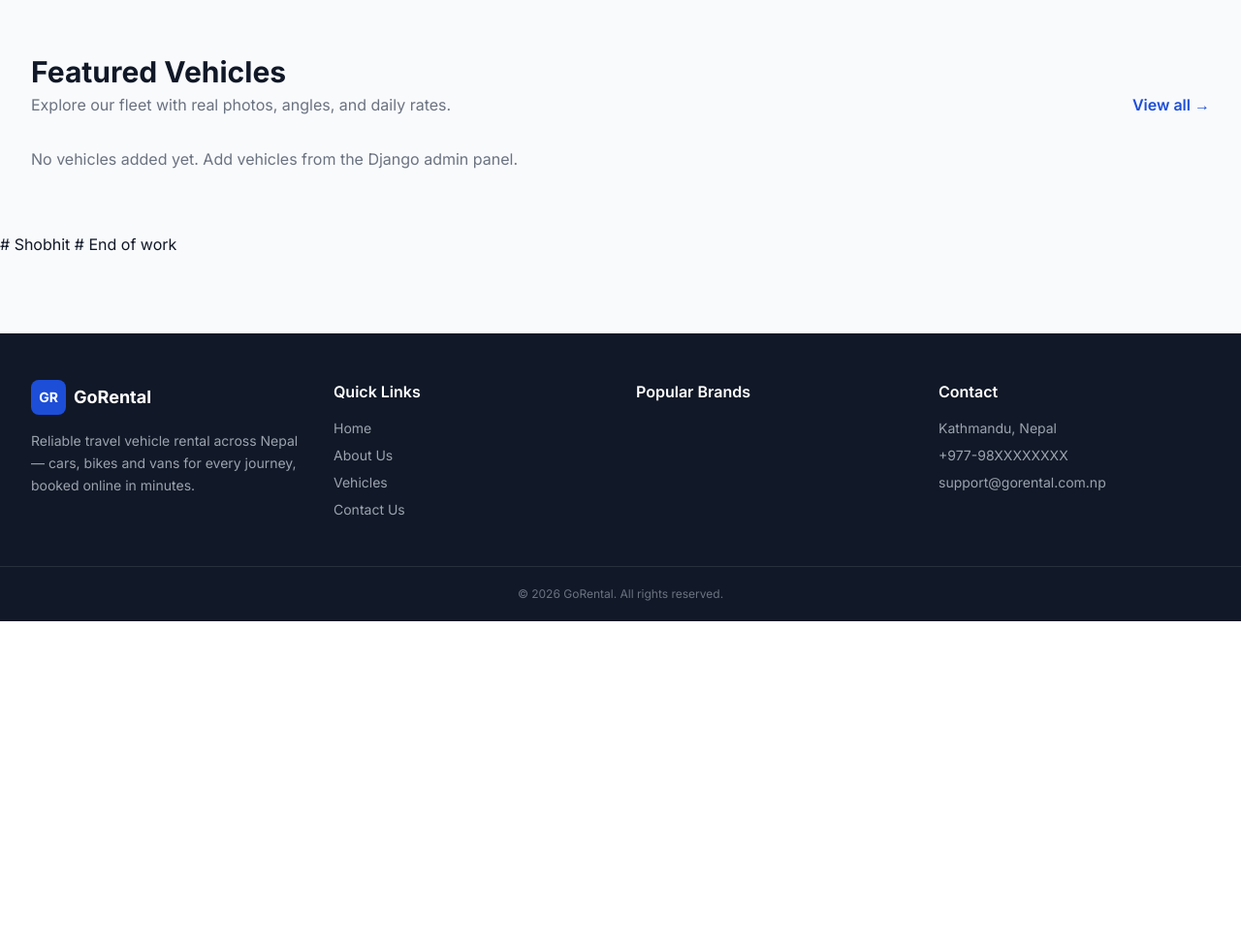
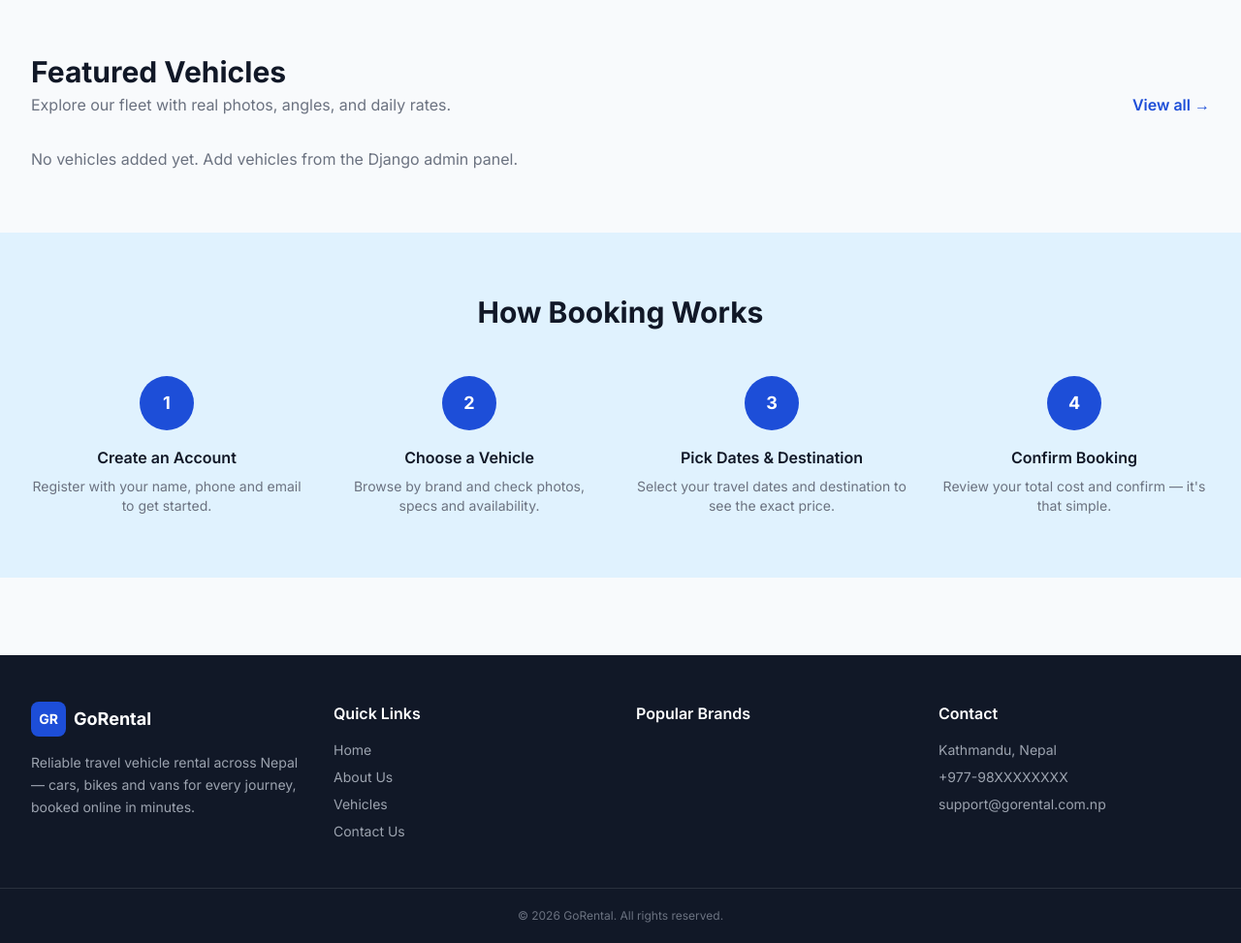
Before and after one commit to Shobhit-Devkota/GoDrive_Rental, a Django app: page / in a window 1280 px wide. Shown: the part 668-1641 px from the top of the page at 97% size. Before the commit the page ends 1309 px from the top, so only its background shows below. Run offline with Django 5.2, Linux system fonts and the light colour scheme; grey boxes labelled with a size stand in for pictures from a placeholder-image service; data that the repository does not hold is empty; parts of the project's set-up code (start-up, migrations or seed data) failed here and were passed over; some libraries are stand-ins or nearby versions.

Commit message:
I recheck the frontend part which is completed by my team members and then i rechek all code and i make chenages on some part like home.html and other section an complete the frontend part

```diff
--- a/templates/home.html
+++ b/templates/home.html
@@ -93,9 +93,9 @@
   </div>
 </section>
 
-# Shobhit
+
 <!-- How it works -->
-{% comment %} <section class="section-light-blue">
+<section class="section-light-blue">
   <div class="max-w-7xl mx-auto px-4 sm:px-6 lg:px-8 py-16">
     <h2 class="text-2xl md:text-3xl font-bold text-dark-gray text-center mb-12">How Booking Works</h2>
     <div class="grid sm:grid-cols-2 lg:grid-cols-4 gap-8">
@@ -121,7 +121,6 @@
       </div>
     </div>
   </div>
-</section> {% endcomment %}
-# End of work
+</section>
 
 {% endblock %}
```
